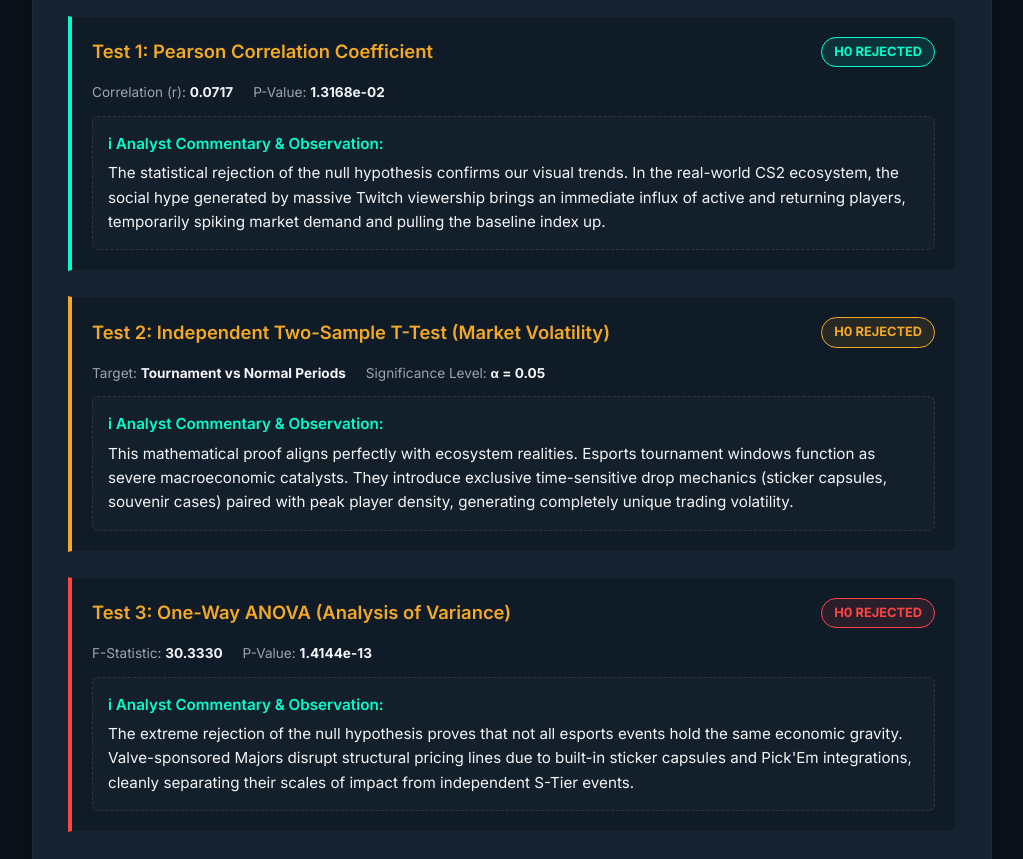
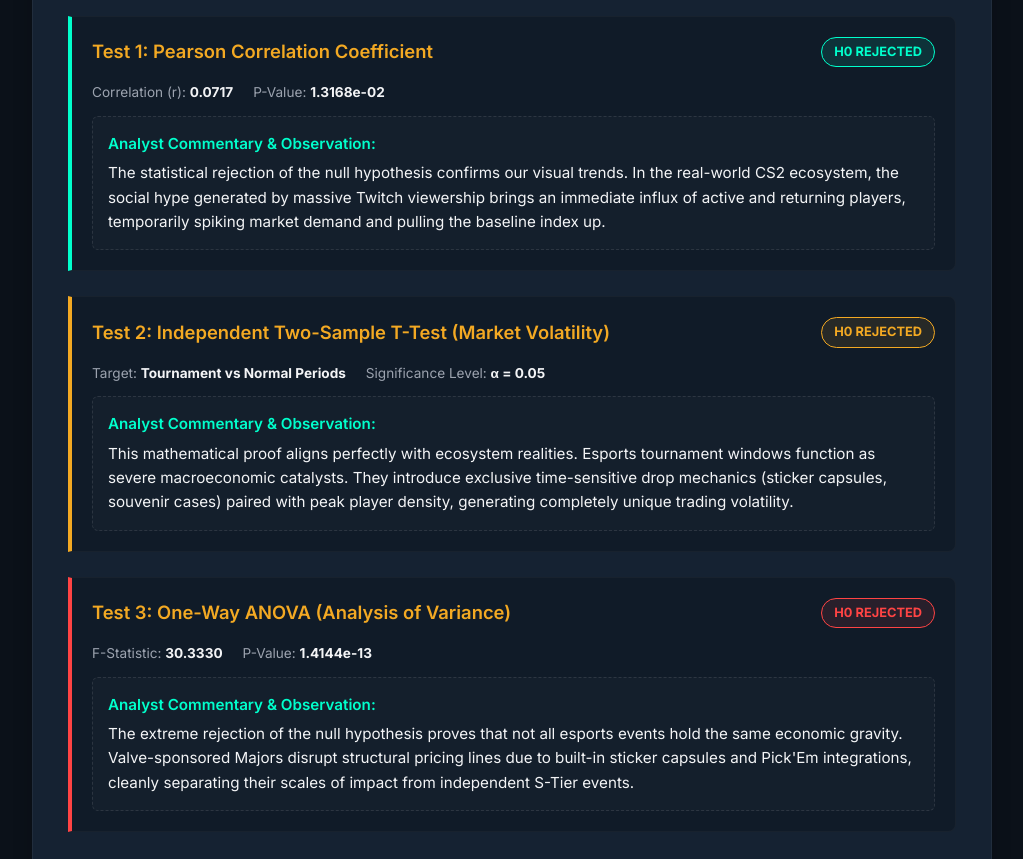
Before and after one commit to SerkanDag42/Dsa210-Term-Project, a plain HTML site: page index.html in a window 1280 px wide. Shown: the part 3380-4239 px from the top of the page, without its empty margins (128-1151 px from the left). Drawn offline with nearby package versions, Linux system fonts and the light colour scheme.

Commit message:
Final changes on website and image.

```diff
--- a/index.html
+++ b/index.html
@@ -546,7 +546,7 @@
                         <span>P-Value: <strong>1.3168e-02</strong></span>
                     </div>
                     <div class="commentary-box">
-                        <span>i️ Analyst Commentary & Observation:</span>
+                        <span>Analyst Commentary & Observation:</span>
                         The statistical rejection of the null hypothesis confirms our visual trends. In the real-world CS2 ecosystem, the social hype generated by massive Twitch viewership brings an immediate influx of active and returning players, temporarily spiking market demand and pulling the baseline index up.
                     </div>
                 </div>
@@ -561,7 +561,7 @@
                         <span>Significance Level: <strong>&alpha; = 0.05</strong></span>
                     </div>
                     <div class="commentary-box">
-                        <span>i️ Analyst Commentary & Observation:</span>
+                        <span>Analyst Commentary & Observation:</span>
                         This mathematical proof aligns perfectly with ecosystem realities. Esports tournament windows function as severe macroeconomic catalysts. They introduce exclusive time-sensitive drop mechanics (sticker capsules, souvenir cases) paired with peak player density, generating completely unique trading volatility.
                     </div>
                 </div>
@@ -576,7 +576,7 @@
                         <span>P-Value: <strong>1.4144e-13</strong></span>
                     </div>
                     <div class="commentary-box">
-                        <span>i️ Analyst Commentary & Observation:</span>
+                        <span>Analyst Commentary & Observation:</span>
                         The extreme rejection of the null hypothesis proves that not all esports events hold the same economic gravity. Valve-sponsored Majors disrupt structural pricing lines due to built-in sticker capsules and Pick'Em integrations, cleanly separating their scales of impact from independent S-Tier events.
                     </div>
                 </div>
```
